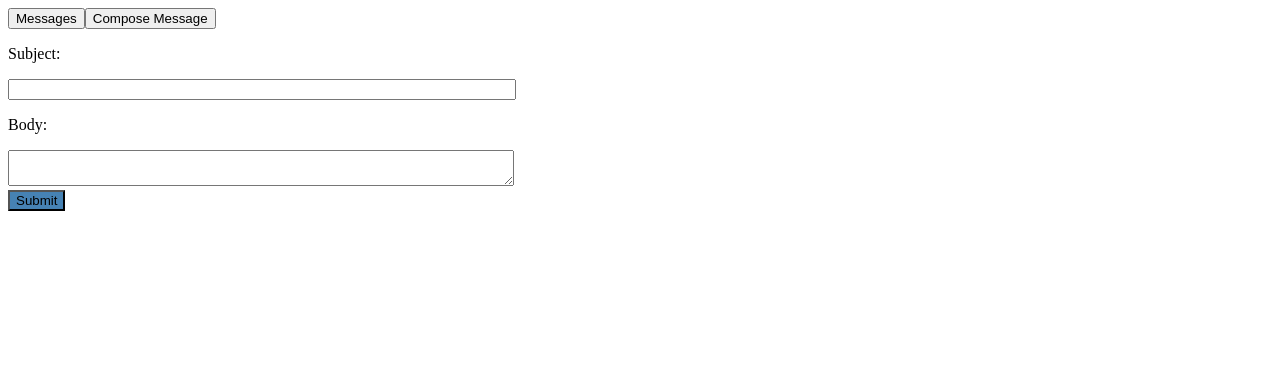
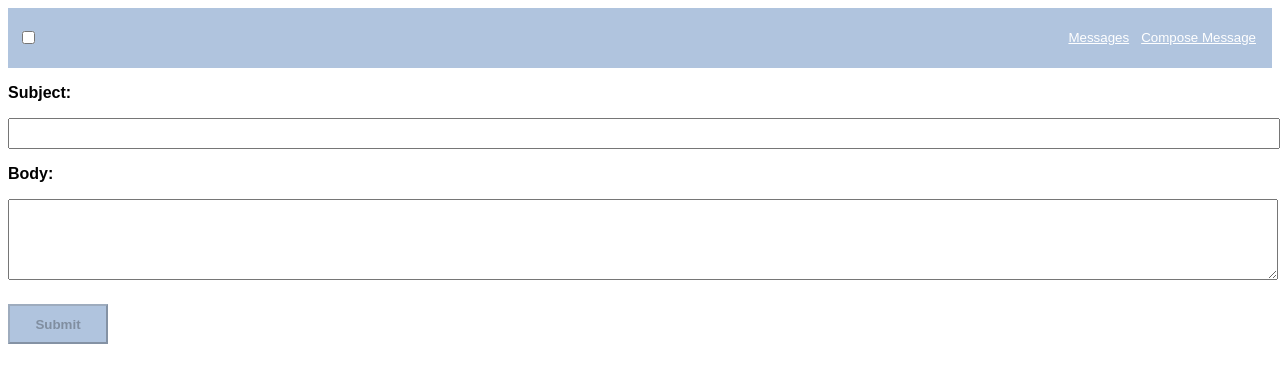
Before and after one commit to fritzchr/ReactWebDev, a React app in the folder assignment05/: page / in a window 1280 px wide. Shown: the top 382 px of the page. Built offline with nearby package versions, Linux system fonts and the light colour scheme.

Commit message:
added styled components & started implementing themes

```diff
--- a/assignment05/src/App.tsx
+++ b/assignment05/src/App.tsx
@@ -1,4 +1,5 @@
 import React, { useState } from "react";
+import { createGlobalStyle, ThemeProvider } from 'styled-components';
 import { Form } from "./form";
 import { Messages } from "./messages";
 import { NavigationHeader } from './navigation';
@@ -9,10 +10,35 @@ interface Message {
   isRead: boolean;
 }
 
+const GlobalStyles = createGlobalStyle`
+    body {
+      font-family: arial;
+    }
+
+    p {
+      font-weight: bold;
+    }
+`;
+
+//TODO finish implementing styles and themes -> create component & styles folder
+
+ const themes = {
+  light: {
+      backgroundColor: 'white',
+      navColor: 'lightsteelblue',
+  },
+
+  dark: {
+      backgroundColor: 'darkgrey',
+      navColor: 'grey',
+  }
+};
+
 export const App = (): JSX.Element => {
   const [messages, setMessages] = useState<Message[]>([]);
   const [messageCounter, setMessageCounter] = useState(0);
   const [isMessageView, setMessageView] = useState(false);
+  const [theme, setTheme] = useState('light');
 
   const addMessage = (message: {
     subject: string;
@@ -31,15 +57,26 @@ export const App = (): JSX.Element => {
     setMessageCounter(messageCounter - 1);
   };
 
+  const changeTheme = () => {
+    if (theme === 'light') {
+      setTheme('dark');
+    } else {
+      setTheme('light');
+    }
+  };
+
   return (
     <>
-        <NavigationHeader displayMessageView={setMessageView} messageCounter={messageCounter}></NavigationHeader>
+    <GlobalStyles/>
+    <ThemeProvider theme={theme === 'light' ? themes.light : themes.dark}>
+        <NavigationHeader displayMessageView={setMessageView} messageCounter={messageCounter} changeTheme={changeTheme}></NavigationHeader>
         <div className='content'>
             {!isMessageView ?
                 <Form addMessage={addMessage}></Form> :
                 <Messages messages={messages} setToIsRead={setToIsRead} messageCounter={messageCounter}></Messages>
             }
         </div>
+    </ThemeProvider>
     </>
   );
 }
--- a/assignment05/src/form.tsx
+++ b/assignment05/src/form.tsx
@@ -1,7 +1,5 @@
 import React, { FormEvent, useState } from 'react';
 import styled from 'styled-components';
-// import { MdDone } from 'react-icons/md';
-
 
 interface Message {
     subject: string;
@@ -13,18 +11,26 @@ type Props = {
     addMessage: (value: Message) => void;
 }
 
-//TODO styling and rename styled components
-
 const InputField = styled.input `
-    width: 500px
+    width: 100%;
+    height: 25px;
 `;
 
 const TextArea = styled.textarea `
-    width: 500px
+    width: 100%;
+    height: 75px;
 `;
 
 const SubmitBtn = styled.button`
-    background-color: steelblue
+    width: 100px;
+    height: 40px;
+    background-color: lightsteelblue;
+    font-weight: bold;
+    margin-top: 20px;
+
+    &:hover {
+        background-color: steelblue;
+    }
 `;
 
 export const Form = (props: Props): JSX.Element => {
@@ -57,7 +63,7 @@ export const Form = (props: Props): JSX.Element => {
                     value={body || ''}
                 />
                 <br/>
-                <SubmitBtn>Submit</SubmitBtn>
+                <SubmitBtn disabled={!subject || !body}>Submit</SubmitBtn>
             </form>
         </div>
     );
--- a/assignment05/src/messages.tsx
+++ b/assignment05/src/messages.tsx
@@ -1,4 +1,5 @@
 import React from 'react';
+import styled from 'styled-components';
 
 type Props = {
     messages: {subject: string, body: string, isRead: boolean}[];
@@ -6,15 +7,38 @@ type Props = {
     setToIsRead: (index: number) => void;
 };
 
+const MessageCounterText = styled.p`
+    color: red;
+    font-weight: bold;
+`;
+
+const ReadMessagesContainer = styled.div`
+    border: solid;
+    border-style: outset;
+    margin: 0px 20px 20px 20px;
+    padding: 20px 20px 20px 20px;
+`;
+
+const UnreadMessagesContainer = styled.div`
+    background-color: lightsteelblue;
+    border: solid;
+    border-style: outset;
+    margin: 0px 20px 20px 20px;
+    padding: 20px 20px 20px 20px;
+`;
+
 export const Messages = (props: Props): JSX.Element => {
     return(
         <div className='inboxContainer'>
-            <p className='unreadMessagesTxt'>You have {props.messageCounter} unread messages!</p><br/>
+            <MessageCounterText>{props.messageCounter > 0 &&
+                (props.messageCounter == 1 ? 'You have ' + props.messageCounter + ' unread message!' : 'You have ' + props.messageCounter + ' unread messages!')}</MessageCounterText><br/>
             <div className='messageContainer'>
                 {props.messages.map((msg, index) =>
-                    <div className={!msg.isRead ? 'unreadMessages' : 'readMessages'} key={index} onClick={() => !msg.isRead ? props.setToIsRead(index) : null}>
-                        Subject: {msg.subject} <br/> Body: {msg.body}
-                    </div>)}
+                    (!msg.isRead
+                        ? <UnreadMessagesContainer key={index} onClick={() => props.setToIsRead(index)}>
+                            Subject: {msg.subject} <br/><br/> Body: {msg.body}</UnreadMessagesContainer>
+                        : <ReadMessagesContainer>
+                            Subject: {msg.subject} <br/><br/> Body: {msg.body} </ReadMessagesContainer>))}
             </div>
         </div>
     );
--- a/assignment05/src/navigation.tsx
+++ b/assignment05/src/navigation.tsx
@@ -1,19 +1,57 @@
 import React from 'react';
+import styled from 'styled-components';
 
 type Props = {
     displayMessageView: (value: boolean) => void;
     messageCounter: number;
+    changeTheme: () => void;
 };
+
+const NavHeader = styled.div`
+    background-color: ${(props) => props.theme.navColor};
+    padding-top: 20px;
+    padding-bottom: 20px;
+    display: flex;
+    justify-content: space-between;
+`;
+
+const NavButton = styled.button`
+    background: none;
+    border: none;
+    color: white;
+    text-decoration: underline white;
+
+    &:hover {
+        color: black;
+        text-decoration: underline black;
+    }
+`;
+
+const ToggleContainer = styled.div`
+    margin-left: 10px;
+`;
+
+const ButtonContainer = styled.div`
+    margin-right: 10px;
+`;
+
+const ThemeSwitcher = styled.input`
+`;
 
 export const NavigationHeader = (props: Props): JSX.Element => {
     return (
-        <div className="navHeader">
-            <button onClick={() => props.displayMessageView(true)}>Messages
-                {props.messageCounter != 0 &&
-                    <span>{props.messageCounter > 5 ? ' (5+ new)' : ' (' + props.messageCounter + ')'}</span>
-                }
-            </button>
-            <button onClick={() => props.displayMessageView(false)}>Compose Message</button>
-        </div>
+        <NavHeader>
+            <ToggleContainer>
+                <ThemeSwitcher type="checkbox" onChange={() => props.changeTheme()}></ThemeSwitcher>
+            </ToggleContainer>
+            <ButtonContainer>
+                <NavButton onClick={() => props.displayMessageView(true)}>Messages
+                    {props.messageCounter != 0 &&
+                        <span>{props.messageCounter > 5 ? ' (5+ new)' : ' (' + props.messageCounter + ' new)'}</span>
+                    }
+                </NavButton>
+                <NavButton onClick={() => props.displayMessageView(false)}>Compose Message</NavButton>
+            </ButtonContainer>
+        </NavHeader>
     );
 };
```
